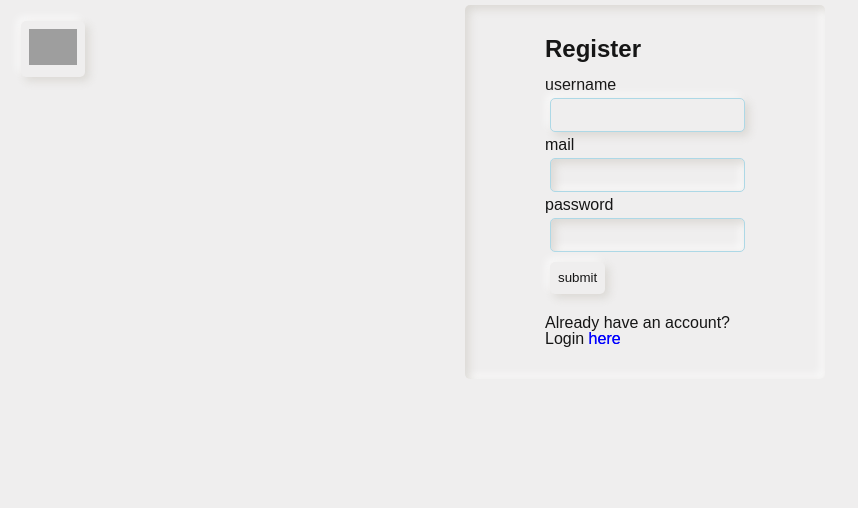
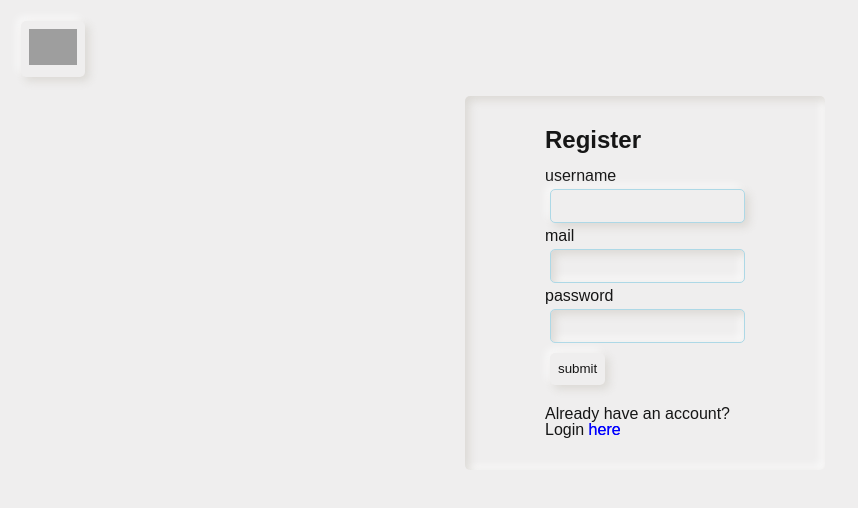
Before and after one commit to glmquint/RepEat, a PHP site: page /php/register.php in a window 1280 px wide. Shown: the top 508 px of the page, without its empty margins (0-858 px from the left). Run offline with PHP 8.4, Linux system fonts and the light colour scheme; grey boxes are pictures that could not be loaded.

Commit message:
fix margin top on access-container

```diff
--- a/css/neonmorphism.css
+++ b/css/neonmorphism.css
@@ -600,6 +600,7 @@ a:active{
     transform: translate(-50%, 0);
     max-width: 200px;
     padding: 1rem 5rem 1rem 5rem;
+    margin-top: 6rem;
 }
 
 
```
